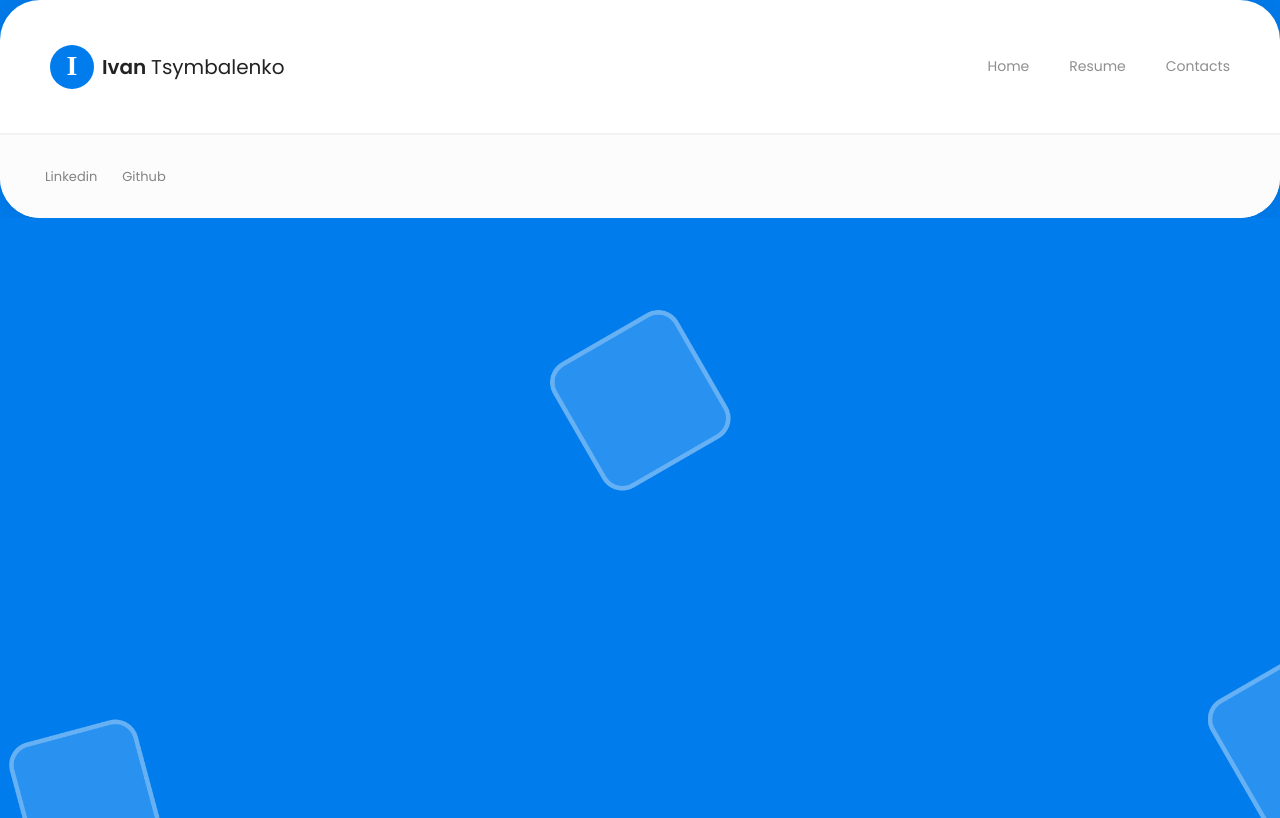
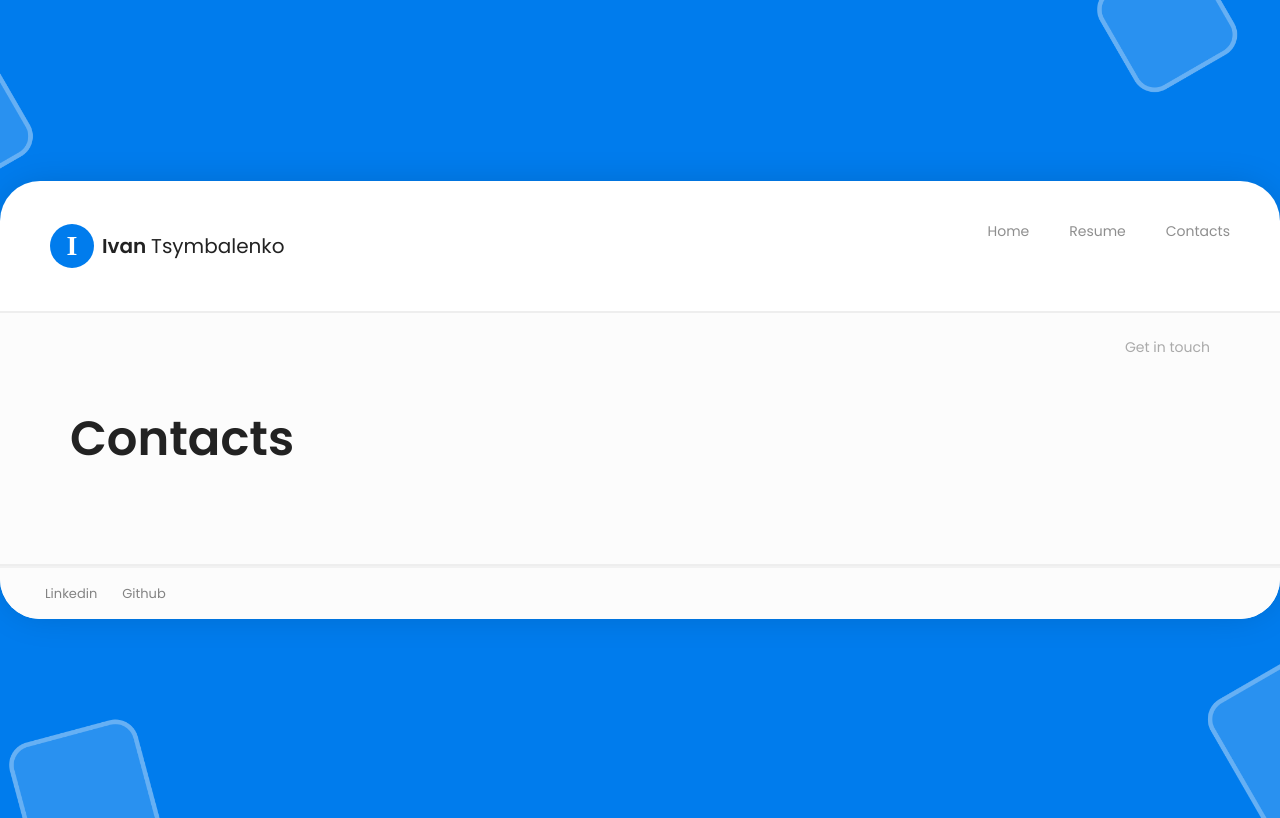
Before and after one commit to vantsymbalenko/profile-website, a React (Create React App) app: page /contacts in a window 1280 px wide. Built offline with nearby package versions, Linux system fonts and the light colour scheme.

Commit message:
feature/contacts add contacts page

```diff
--- a/src/components/app/components/GlobalStyles/index.tsx
+++ b/src/components/app/components/GlobalStyles/index.tsx
@@ -14,4 +14,9 @@ export const GlobalStyles = createGlobalStyle`
 		min-height: 100vh;
 		background-color: ${(p) => p.theme.background.primary};
 	}
+
+	* {
+		margin: 0;
+		padding: 0;
+	}
 `;
--- a/src/components/app/components/wrappers/PageWrapper/styles/index.ts
+++ b/src/components/app/components/wrappers/PageWrapper/styles/index.ts
@@ -21,13 +21,13 @@ export const BackgroundImage = styled.div`
 export const Container = styled.div`
 	position: relative;
 	width: 100%;
-	height: 100%;
 	display: flex;
 	align-items: center;
 	justify-content: center;
 	z-index: 2;
 	overflow: auto;
 	height: auto;
+	min-height: 100vh;
 `;
 
 export const Section = styled(Card)`
--- /dev/null
+++ b/src/components/library/components/HeaderSection/index.tsx
@@ -0,0 +1,31 @@
+import React, { FC, PropsWithChildren } from 'react';
+
+import { Typography } from '../Typography';
+
+import { Wrapper, SideTitle } from './styles';
+
+type HeaderSectionProps = {
+	sideText?: string | null;
+};
+
+export const HeaderSection: FC<PropsWithChildren<HeaderSectionProps>> = ({
+	children,
+	sideText,
+}) => (
+	<Wrapper>
+		{sideText && (
+			<SideTitle>
+				<Typography as="h4" variant="body-secondary">
+					{sideText}
+				</Typography>
+			</SideTitle>
+		)}
+		<Typography as="h1" variant="title-main" weight="bold">
+			{children}
+		</Typography>
+	</Wrapper>
+);
+
+HeaderSection.defaultProps = {
+	sideText: null,
+};
--- /dev/null
+++ b/src/components/library/components/HeaderSection/styles/index.ts
@@ -0,0 +1,16 @@
+import styled from 'styled-components';
+
+export const Wrapper = styled.section`
+	padding: 65px 70px;
+	background-color: ${(p) => p.theme.background.tetriary};
+	border-top: ${(p) => p.theme.border.regular};
+	border-bottom: ${(p) => p.theme.border.regular};
+	position: relative;
+`;
+
+export const SideTitle = styled.div`
+	position: absolute;
+	top: 0;
+	right: 70px;
+	margin: 1.33em 0;
+`;
--- a/src/components/library/components/Typography/index.tsx
+++ b/src/components/library/components/Typography/index.tsx
@@ -1,4 +1,10 @@
 import styled, { css } from 'styled-components';
+
+const bodyStyles = css`
+	font-size: ${(p) => p.theme.fontSize.m};
+	font-family: ${(p) => p.theme.fontFamily.primary};
+	line-height: 1.75em;
+`;
 
 const VARIANTS = {
 	'title-secondary': css`
@@ -14,10 +20,12 @@ const VARIANTS = {
 		font-family: ${(p) => p.theme.fontFamily.primary};
 	`,
 	'body-primary': css`
-		font-size: ${(p) => p.theme.fontSize.m};
+		${bodyStyles};
 		color: ${(p) => p.theme.colors.info};
-		font-family: ${(p) => p.theme.fontFamily.primary};
-		line-height: 1.75em;
+	`,
+	'body-secondary': css`
+		${bodyStyles};
+		color: ${(p) => p.theme.colors.side};
 	`,
 };
 
@@ -34,7 +42,7 @@ const FONT_STYLE = {
 };
 
 type TypographyProps = {
-	variant?: 'title-secondary' | 'title-main' | 'body-primary';
+	variant?: 'title-secondary' | 'title-main' | 'body-primary' | 'body-secondary';
 	weight?: 'regular' | 'bold' | 'bolder';
 };
 
--- a/src/components/library/config/theme/defaultTheme/index.ts
+++ b/src/components/library/config/theme/defaultTheme/index.ts
@@ -3,11 +3,13 @@ import { DefaultTheme } from 'styled-components';
 const COLOR_TOKENS = {
 	blue50: '#007ced',
 	white0: '#ffffff',
-	gray10: '#fcfcfc',
-	gray20: '#f2f2f2',
-	gray30: '#666666',
-	gray50: '#333333',
-	gray60: '#222222',
+	gray20: '#fcfcfc',
+	gray30: '#f2f2f2',
+	gray40: '#eeeeee',
+	gray50: '#aaaaaa',
+	gray60: '#666666',
+	gray70: '#333333',
+	gray80: '#222222',
 };
 
 const SHADOWS_TOKENS = {
@@ -23,15 +25,16 @@ const TEXT_SIZES = {
 
 export const defaultTheme: DefaultTheme = {
 	colors: {
-		primary: COLOR_TOKENS.gray50,
+		primary: COLOR_TOKENS.gray70,
 		secondary: COLOR_TOKENS.white0,
-		tetriary: COLOR_TOKENS.gray60,
-		info: COLOR_TOKENS.gray30,
+		tetriary: COLOR_TOKENS.gray80,
+		info: COLOR_TOKENS.gray60,
+		side: COLOR_TOKENS.gray50,
 	},
 	background: {
 		primary: COLOR_TOKENS.blue50,
 		secondary: COLOR_TOKENS.white0,
-		tetriary: COLOR_TOKENS.gray10,
+		tetriary: COLOR_TOKENS.gray20,
 	},
 	shadows: {
 		primary: SHADOWS_TOKENS.black20,
@@ -49,6 +52,7 @@ export const defaultTheme: DefaultTheme = {
 		primary: "'Poppins', sans-serif",
 	},
 	border: {
-		light: `2px solid ${COLOR_TOKENS.gray20}`,
+		light: `2px solid ${COLOR_TOKENS.gray30}`,
+		regular: `2px solid ${COLOR_TOKENS.gray40}`,
 	},
 };
--- a/src/components/library/config/theme/types/styled.d.ts
+++ b/src/components/library/config/theme/types/styled.d.ts
@@ -7,6 +7,7 @@ declare module 'styled-components' {
 			secondary: string;
 			tetriary: string;
 			info: string;
+			side: string;
 		};
 		background: {
 			primary: string;
@@ -30,6 +31,7 @@ declare module 'styled-components' {
 		};
 		border: {
 			light: string;
+			regular: string;
 		};
 	}
 }
--- /dev/null
+++ b/src/pages/Contacts/index.tsx
@@ -0,0 +1,5 @@
+import React, { FC } from 'react';
+
+import { HeaderSection } from '../../components/library/components/HeaderSection';
+
+export const Contacts: FC = () => <HeaderSection sideText="Get in touch">Contacts</HeaderSection>;
--- a/src/pages/index.tsx
+++ b/src/pages/index.tsx
@@ -2,10 +2,12 @@ import { Route, Routes } from 'react-router-dom';
 
 import { Home } from './Home';
 import { Resume } from './Resume';
+import { Contacts } from './Contacts';
 
 export const Router = () => (
 	<Routes>
 		<Route path="/" element={<Home />} />
 		<Route path="/resume" element={<Resume />} />
+		<Route path="/contacts" element={<Contacts />} />
 	</Routes>
 );
```
